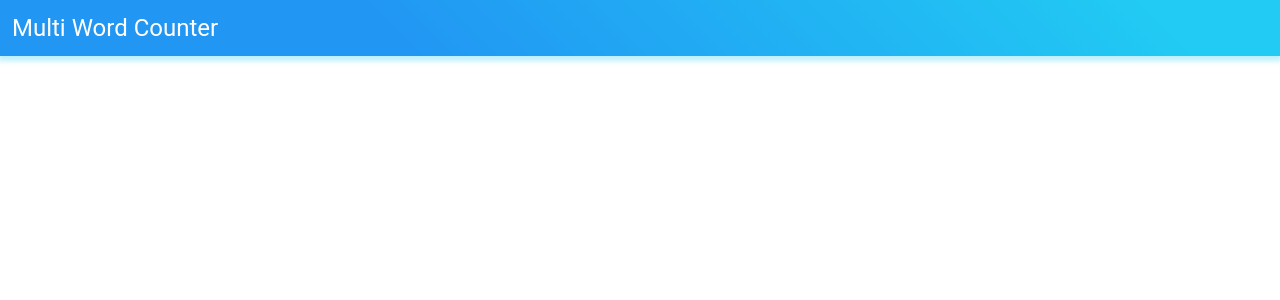
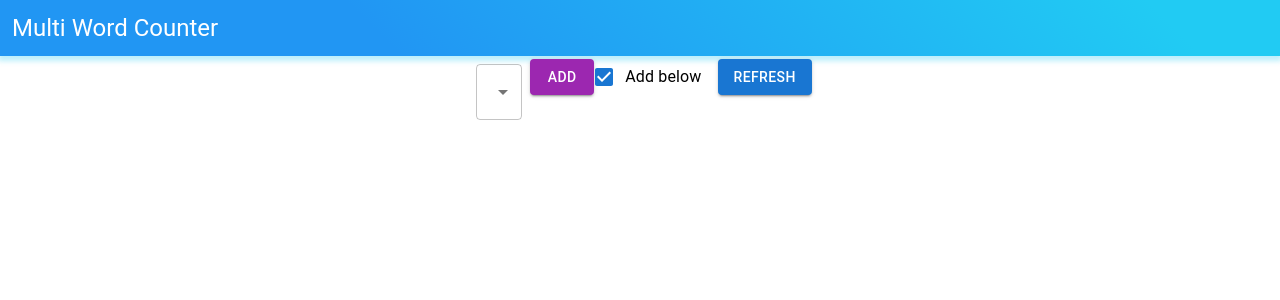
Before and after one commit to m0tl1ya/multi-word-counter-2022, a React (Create React App) app: page / in a window 1280 px wide. Shown: the top 300 px of the page. Built offline with nearby package versions, Linux system fonts and the light colour scheme.

Commit message:
文字数カウンタを追加する機能の追加

```diff
--- a/src/components/CountingZone.tsx
+++ b/src/components/CountingZone.tsx
@@ -8,7 +8,13 @@ import { Clear, Refresh } from '@mui/icons-material';
 
 import Fab from '@mui/material/Fab';
 
+
+import { useCallback } from 'react';
+import { useRecoilValue } from "recoil";
+
 import WordCounter from './WordCounter'
+import {useWordCounterList, wordCounterListState} from "../state/counterState";
+
 
 
 type Props = {
@@ -16,8 +22,18 @@ type Props = {
 }
 
 const CountingZone: React.FC<Props> = () => {
+    const wordCounters = useRecoilValue(wordCounterListState);
+
     return (
-        <div></div>
+        <div>
+        {wordCounters.map(counter =>
+          <WordCounter
+            key={counter.id}
+            counter={counter}
+            // actions={actions}
+            // mode={mode}
+          />)}
+      </div>
     );
 }
 
--- a/src/components/TotalCountBar.tsx
+++ b/src/components/TotalCountBar.tsx
@@ -6,6 +6,9 @@ import FormControlLabel from '@mui/material/FormControlLabel';
 import TextField from '@mui/material/TextField';
 import MenuItem from '@mui/material/MenuItem';
 import Checkbox from '@mui/material/Checkbox';
+
+import {useWordCounterList} from "../state/counterState";
+import { useCallback } from 'react';
 
 const typeOfCounter = [
     {
@@ -29,8 +32,68 @@ type Props = {
 
 
 const TotalCountBar: React.FC<Props> = () => {
+
+    const { addItemTop } = useWordCounterList();
+
+    const addItem = useCallback(() => {
+        addItemTop();
+    }, [addItemTop]);
+
+    function handleClick(){
+        addItem();
+    }
+
     return (
-        <div></div>
+        <div>
+            {/* <Typography variant="title" color="inherit">
+                {element}
+            </Typography> */}
+            <TextField
+                id="select-type"
+                select
+
+                // className={classes.selectField}
+                // value={this.state.type}
+                // onChange={this.handleType}
+                // SelectProps={{
+                //     MenuProps: {
+                //         className: classes.menu,
+                //     },
+                // }}
+                sx={{margin: '0.5em'}}
+            >
+                {typeOfCounter.map(option => (
+                    <MenuItem key={option.value} value={option.value}>
+                        {option.label}
+                    </MenuItem>
+                ))}
+            </TextField>
+            <Button
+                variant="contained"
+                color="secondary"
+            // className={classes.addButton}
+                onClick={() => handleClick()}
+            >
+                Add
+            </Button>
+            <FormControlLabel
+                control={
+                    <Checkbox
+                        checked={true}
+                    // onChange={this.handleChange}
+                    />
+                }
+                label="Add below"
+            />
+            <Button
+                variant="contained"
+                color="primary"
+            // className={classes.refreshButton}
+            // onClick={() => refresh()}
+            >
+                Refresh
+            </Button>
+        </div>
     );
 }
 
--- a/src/components/WordCounter.tsx
+++ b/src/components/WordCounter.tsx
@@ -4,21 +4,23 @@ import Typography from '@mui/material/Typography';
 
 import { Paper } from '@mui/material';
 import { IconButton, Switch } from '@mui/material';
-import { Clear } from '@mui/icons-material';
+import { Clear, CountertopsOutlined } from '@mui/icons-material';
 
 import WordCountHeader from './WordCountHeader';
 import TextInput from './TextInput'
+import { WordCounterItemType } from '../state/counterState';
+
 
 type Props = {
-    onActive: boolean;
+    counter: WordCounterItemType;
 }
 
-const WordCounter: React.FC<Props> = (props) => {
+const WordCounter: React.FC<Props> = ({ counter }) => {
     return (
         <Paper elevation={4}>
         <div>
           <WordCountHeader
-            onActive={true}
+            onActive={counter.isCounted}
           />
         </div>
         <div>
--- /dev/null
+++ b/src/state/counterState.ts
@@ -0,0 +1,71 @@
+import { useCallback } from "react";
+import { atom, useRecoilState, useSetRecoilState } from "recoil";
+
+export type WordCounterItemType = {
+    id: number;
+    text: string;
+    isCounted: boolean;
+}
+
+export const wordCounterListState = atom<WordCounterItemType[]>({
+    key: "wordCounterListState",
+    default: []
+})
+
+let id = 0;
+function getNextId() {
+    return id++;
+}
+
+
+function removeItem(arr: WordCounterItemType[], index: number) {
+    return [...arr.slice(0, index), ...arr.slice(index + 1)];
+}
+
+
+export const useWordCounterList = () => {
+    const [wordCounters, setWordCouters] = useRecoilState(wordCounterListState);
+    const addItemBelow = useCallback(
+        () => {
+            setWordCouters((oldWordCounters) => [
+                ...oldWordCounters,
+                {
+                    id: getNextId(),
+                    text: "",
+                    isCounted: true
+                }
+            ]);
+        },
+        [setWordCouters]
+    );
+
+    const addItemTop = useCallback(
+        () => {
+            setWordCouters((oldWordCounters) => [
+                {
+                    id: getNextId(),
+                    text: "",
+                    isCounted: true
+                },
+                ...oldWordCounters
+            ]);
+        },
+        [setWordCouters]
+    );
+    const deleteItem = useCallback(
+        (id: number) => {
+            const newItemList = removeItem(wordCounters, id);
+            setWordCouters(newItemList);
+        },
+        [setWordCouters, wordCounters]
+    );
+    return {
+        addItemBelow,
+        addItemTop,
+        deleteItem,
+    }
+
+
+}
+
+export { }
--- /dev/null
+++ b/src/state/modeState.ts
@@ -0,0 +1,5 @@
+import { useCallback } from "react";
+import { atom, useSetRecoilState } from "recoil";
+
+
+export {}
```
